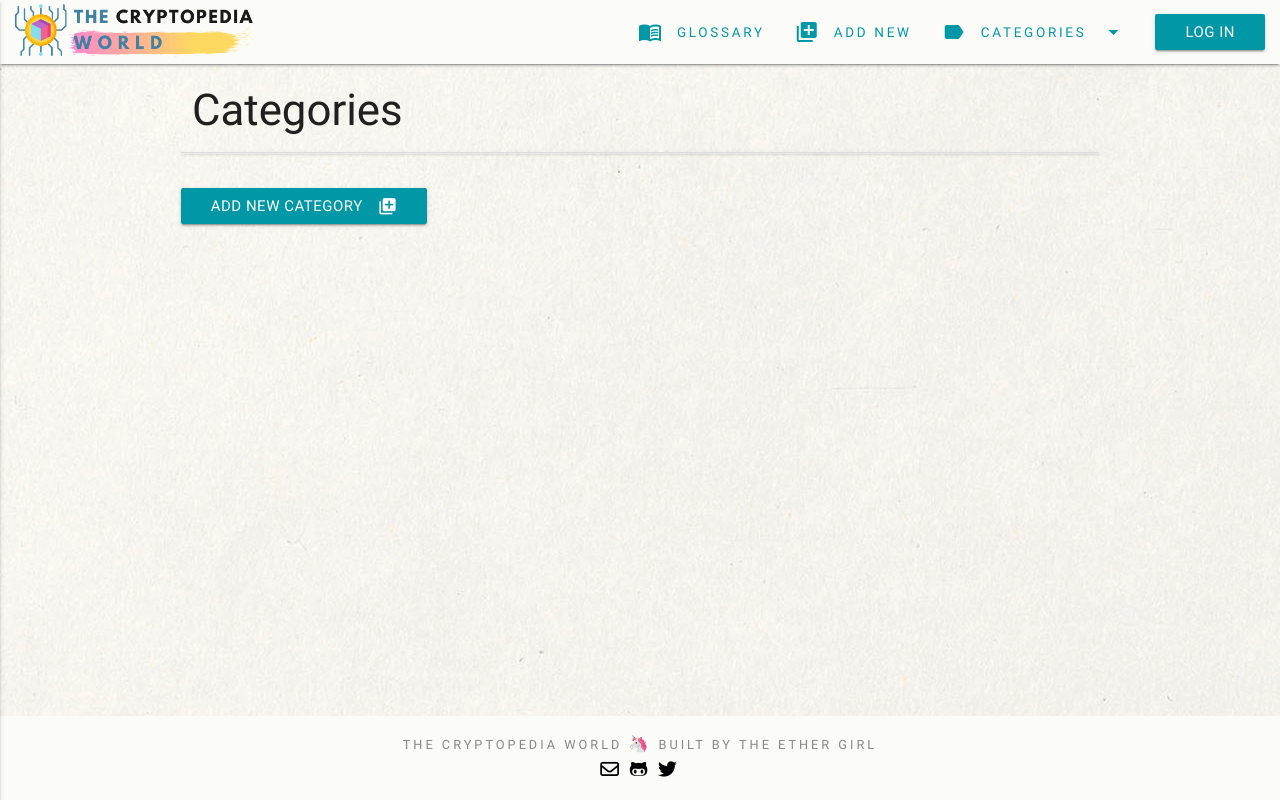
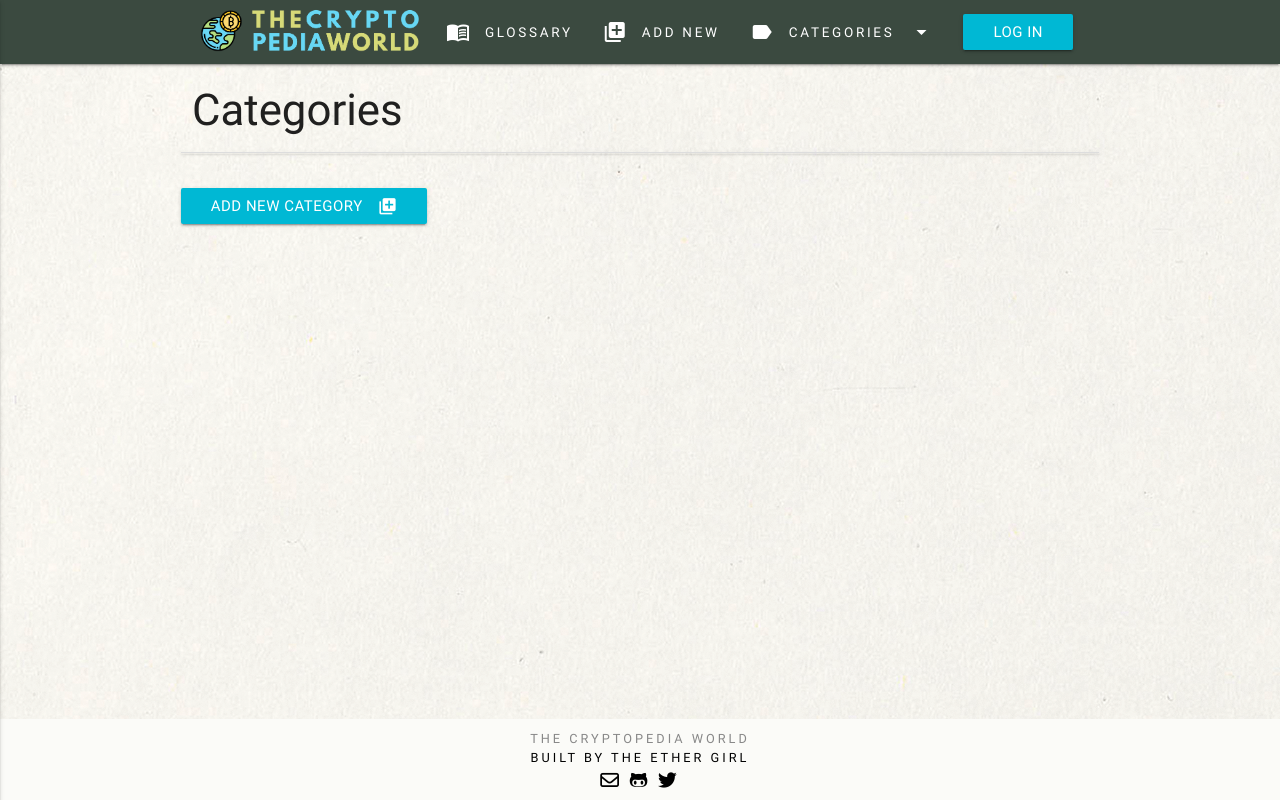
Before and after one commit to kescardoso/cryptopedia, a Flask app: page /get_categories in a window 1280 px wide. Run offline with Flask 2, Linux system fonts and the light colour scheme; data that the repository does not hold is empty; some libraries are stand-ins or nearby versions.

Commit message:
Update style: brand logo, colors and buttons

```diff
--- a/app.py
+++ b/app.py
@@ -125,22 +125,29 @@ def about():
     return render_template("about.html")
 
 
+# Display terms by category
+# @app.route('sort_cats/<category_id>')
+# def sort_cats(category_id):
+#     db.getCollection('Cryptopedia').find({'\category_id' : coins })
+#     return render_template("sort.html")
+
+
 # Login page
 @app.route('/login')
 def login():
     return render_template("login.html")
 
 
-# Signup page
-@app.route('/signup')
-def signup():
-    return render_template("signup.html")
+# # Signup page
+# @app.route('/signup')
+# def signup():
+#     return render_template("signup.html")
 
 
-# User dashboard page
-@app.route('/user_dash')
-def user_dash():
-    return render_template("user.html")
+# # User dashboard page
+# @app.route('/user_dash')
+# def user_dash():
+#     return render_template("user.html")
 
 
 if __name__ == '__main__':
--- a/static/css/style.css
+++ b/static/css/style.css
@@ -2,24 +2,21 @@
 .btns-glo {
     justify-content: space-between;
     position: absolute;
-    right: 14%;
-}
-
-/* fix buttons dimensions on glossary view */
-.btn-flat {
-    background: none;
+    width: 0rem;
+    margin-right: 0;
+    right: 20%;
 }
 
 /* Nav: brand-image */
 #image-logo {
     height: 60px;
     width: auto;
-    padding: 2px 6px;
-    margin-left: 6px;
+    padding: 2px 4px;
+    /* margin-left: 6px; */
   }
 
-  .nav-wrapper{
-      background-color: #fbfbf8 !important;
+  .navbar{
+      background-color:#3b4a40 !important;
   }
 
   .nav-links {
@@ -54,7 +51,7 @@ footer{
     letter-spacing: 0.2em;
     color: #888;
     background-color: #fbfbf8 !important;
-    padding: 16px 8px;
+    padding: 10px 5px 5px 5px;
   }
 
   .foot-creds {
--- a/templates/addcategory.html
+++ b/templates/addcategory.html
@@ -17,7 +17,7 @@
         <!-- Submit Button -->
         <div class="row">
             <!-- Save button -->
-            <button class="waves-effect waves-light btn cyan darken-2" type="submit" name="action">
+            <button class="waves-effect waves-light btn cyan accent-4" type="submit" name="action">
                 Add to Categories
                 <i class="material-icons right">save_alt</i>
             </button>
--- a/templates/addterm.html
+++ b/templates/addterm.html
@@ -42,7 +42,7 @@
         <!-- Submit Button -->
         <div class="row">
             <!-- Save add button -->
-            <button class="waves-effect waves-light btn cyan darken-2" type="submit" name="action">
+            <button class="waves-effect waves-light btn cyan accent-4" type="submit" name="action">
                 Add to Glossary
                 <i class="material-icons right">save_alt</i>
             </button>
--- a/templates/base.html
+++ b/templates/base.html
@@ -11,57 +11,67 @@
     <link href="https://fonts.googleapis.com/icon?family=Material+Icons" rel="stylesheet">
     <!-- Materialize CSS -->
     <link rel="stylesheet" href="https://cdnjs.cloudflare.com/ajax/libs/materialize/0.100.2/css/materialize.min.css">
-    <!-- FontAwesome -->
-    <script src="https://kit.fontawesome.com/0e62df9888.js" crossorigin="anonymous"></script>
     <!-- Custom CSS -->
     <link rel="stylesheet" href="{{ url_for('static', filename='css/style.css') }}" type="text/css"/>
 </head>
 
 <main>
 
-    <!-- Nav -->
     <header>
-        <!-- Navbar is fixed -->
-        <div class="navbar-fixed">
-            <nav>
-                <div class="nav-wrapper">
+
+        <!-- Nav -->
+        <nav class="navbar black-text">
+
+            <!-- Nav wrapper -->
+            <div class="nav-wrapper">
+
+                <!-- Container starts here -->
+                <div class="container">
+
                     <!-- Logo at Nav -->
                     <a href="{{url_for('get_terms')}}" class="brand-logo">
-                        <img id='image-logo' alt="The Cryptopedia World" src="{{ url_for('static', filename='images/logo-cryptopedia.png') }}">
+                        <img id='image-logo' alt="The Cryptopedia World" src="{{ url_for('static', filename='images/logo-cpw-blue.png') }}">
                     </a>
                     <a href="#" data-activates="mobile-demo" class="button-collapse"><i class="material-icons">menu</i></a>
+
                     <!-- Responsive Nav -->
                     <ul id="nav-mobile" class="right hide-on-med-and-down">
-                        <li><a class="nav-links cyan-text text-darken-2" href="{{url_for('get_terms')}}">
+                        <li>
+                            <a class="nav-links" href="{{url_for('get_terms')}}">
                                 <i class="material-icons left">menu_book</i>
                                 Glossary
                             </a>
                         </li>
-                        <li><a class="nav-links cyan-text text-darken-2" href="{{url_for('add_term')}}">
+                        <li>
+                            <a class="nav-links" href="{{url_for('add_term')}}">
                                 <i class="material-icons left">library_add</i>
                                 Add New
                             </a>
                         </li>
+
                         <!-- Dropdown Trigger -->
-                        <li><a class="dropdown-trigger dropdown-button nav-links cyan-text text-darken-2"
+                        <li>
+                            <a class="dropdown-trigger dropdown-button nav-links"
                                 href="#!" data-activates="dropdown1">
                                 <i class="material-icons left">label</i>
                                 Categories<i class="material-icons right">arrow_drop_down</i>
                             </a>
                         </li>
+
                         <!-- Dropdown Link Structure -->
                         <ul id="dropdown1" class="dropdown-content">
                             <li><a class="nav-drop black-text" href="{{url_for('get_categories')}}">Manage Categories</a></li>
                             <li class="divider"></li>
-                            <li><a class="nav-drop cyan-text text-darken-2" href="#!">Category one</a></li>
-                            <li><a class="nav-drop cyan-text text-darken-2" href="#!">Category two</a></li>
-                            <li><a class="nav-drop cyan-text text-darken-2" href="#!">Category three</a></li>
+                            <li><a class="nav-drop cyan-text text-accent-4" href="#!">Category one</a></li>
+                            <li><a class="nav-drop cyan-text text-accent-4" href="#!">Category two</a></li>
+                            <li><a class="nav-drop cyan-text text-accent-4" href="#!">Category three</a></li>
                         </ul>
-                        <li><a class="btn cyan darken-2" href="{{ url_for('login') }}">Log In</a>
+                        <li><a class="btn cyan accent-4" href="{{ url_for('login') }}">Log In</a>
                         </li>
                     </ul>
+
                     <!-- Mobile Nav -->
-                    <ul class="side-nav" id="mobile-demo">
+                    <ul class="side-nav cyan-text text-darken-2" id="mobile-demo">
                         <li><a href="#!">
                                 <i class="material-icons">vpn_key</i>
                                 Log In
@@ -83,22 +93,31 @@
                             </a>
                         </li>
                     </ul>
+
+                <!-- Container ends here -->
                 </div>
-            </nav>
-        </div>
+
+            <!-- Nav wrapper ends here -->
+            </div>
+
+        <!-- Nav ends here -->
+        </nav>
+
+    <!-- Header ends here -->
     </header>
 
+    <!-- Parent Template Block -->
     <!-- Container starts here -->
     <div class="container">
-        <!-- Parent Template Block -->
         {% block content %}
         {% endblock %}
+    </div>
 
-    <!-- Container ends here -->
-    </div>
 
     <!-- Jquery -->
     <script src="https://code.jquery.com/jquery-3.4.1.min.js"></script>
+    <!-- FontAwesome -->
+    <script src="https://kit.fontawesome.com/0e62df9888.js" crossorigin="anonymous"></script>
     <!-- Materialize JS -->
     <script src="https://cdnjs.cloudflare.com/ajax/libs/materialize/0.100.2/js/materialize.min.js"></script>
     <!-- Js Functions -->
@@ -133,7 +152,9 @@
     <div class="footer-copyright center">
         <div class="container">
             <div class="foot-creds">
-                The Cryptopedia World <span class="unicorn">🦄 </span>Built by The Ether Girl
+                The Cryptopedia World
+                </br>
+                <a class="black-text" href="http://theethergirl.substack.com" target ='_blank' alt='Blog: The Ether Girl'>Built by The Ether Girl</a>
             </div>
             <div class ="foot-links">
                 <a class="foot-link black-text" href="mailto:info@kescardoso.com" target ='_blank' alt='Contact'><i class="footer-links far fa-envelope"></i></a>
--- a/templates/categories.html
+++ b/templates/categories.html
@@ -19,7 +19,7 @@
                     <div class="btns-glo">
                         <!-- Edit and Delete Button -->
                         <a href="{{ url_for('edit_category', category_id=category._id) }}"
-                            class="waves-effect btn-flat">
+                            class="btn-flat">
                             <i class="material-icons">edit</i>
                         </a>
                     </div>
@@ -32,7 +32,7 @@
 
     <!-- Button: Add new category -->
     <div class="row">
-        <a href="{{url_for('add_category')}}" class="waves-effect waves-light btn cyan darken-2">
+        <a href="{{url_for('add_category')}}" class="waves-effect waves-light btn cyan accent-4">
             <i class="material-icons right">library_add</i>Add New Category</a>
     </div>
 
--- a/templates/editcategory.html
+++ b/templates/editcategory.html
@@ -19,13 +19,13 @@
             <!-- Submit button -->
             <div class="row">
                 <!-- Save edits button -->
-                <button class="waves-effect waves-light btn cyan darken-2" type="submit" name="action">
+                <button class="waves-effect waves-light btn cyan accent-4" type="submit" name="action">
                     Save
                     <i class="material-icons right">save_alt</i>
                 </button>
                 <!-- Delete button -->
                 <a href="{{ url_for('delete_category', category_id=category._id) }}"
-                    class="waves-effect waves-light btn cyan darken-2">
+                    class="waves-effect waves-light btn cyan accent-4">
                     Delete
                     <i class="material-icons prefix right">delete_forever</i>
                 </a>
--- a/templates/editterm.html
+++ b/templates/editterm.html
@@ -46,13 +46,13 @@
             <!-- Submit Button -->
             <div class="row">
                 <!-- Save edits button -->
-                <button class="waves-effect waves-light btn cyan darken-2" type="submit" name="action">
+                <button class="waves-effect waves-light btn cyan accent-4" type="submit" name="action">
                     Save
                     <i class="material-icons right">save_alt</i>
                 </button>
                 <!-- Delete button -->
                 <a href="{{ url_for('delete_term', term_id=term._id) }}"
-                    class="waves-effect waves-light btn cyan darken-2">
+                    class="waves-effect waves-light btn cyan accent-4">
                     Delete
                     <i class="material-icons prefix right">delete_forever</i>
                 </a>
--- a/templates/terms.html
+++ b/templates/terms.html
@@ -57,7 +57,7 @@
                         <div class="btns-glo">
                             <!-- Edit and Delete Button -->
                             <a href="{{ url_for('edit_term', term_id=term._id) }}"
-                                class="waves-effect btn-flat">
+                                class="btn-flat">
                                 <i class="material-icons">edit</i>
                             </a>
                         </div>
@@ -79,7 +79,7 @@
 
     <!-- Button: add new term -->
     <div class="row">
-        <a href="{{url_for('add_term')}}" class="waves-effect waves-light btn cyan darken-2">
+        <a href="{{url_for('add_term')}}" class="waves-effect waves-light btn cyan accent-4">
             <i class="material-icons right">library_add</i>Add New Term</a>
     </div>
 
```
Also changed, not shown: static/images/logo-cpw-black.png (added), static/images/logo-cpw-blue.png (added), static/images/logo-cryptopedia.png (deleted).
